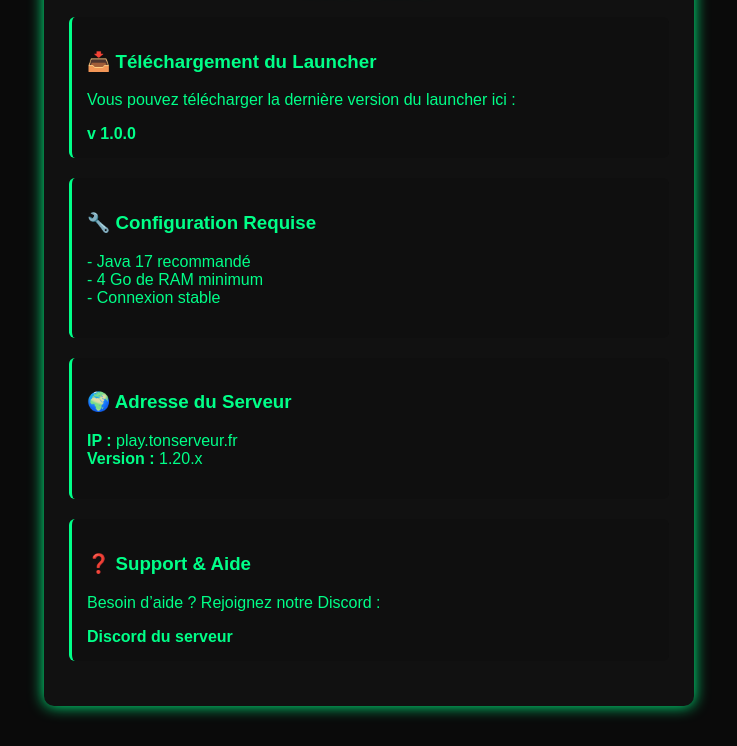
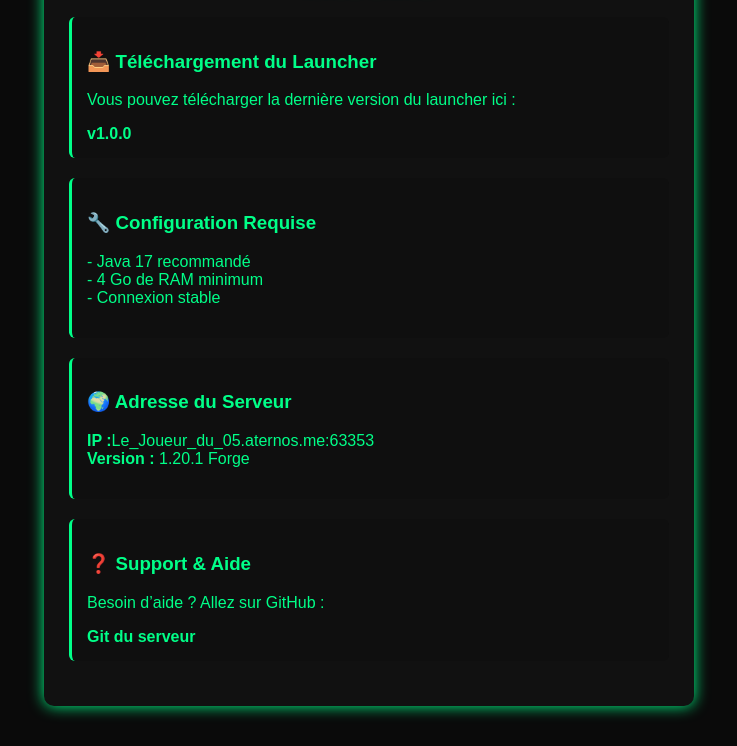
Before and after one commit to pcochet74-dotcom/MineCraft_Cracked_Launcher, a plain HTML site: page index.html in a window 1280 px wide. Shown: the part 176-922 px from the top of the page, without its empty margins (271-1008 px from the left). Drawn offline with Linux system fonts and the light colour scheme.

Commit message:
Modify download link and server details in index.html
Updated download link and server information.

```diff
--- a/index.html
+++ b/index.html
@@ -71,7 +71,7 @@
     <div class="info-block">
         <h3>📥 Téléchargement du Launcher</h3>
         <p>Vous pouvez télécharger la dernière version du launcher ici :</p>
-        <a href="#">v 1.0.0</a>
+        <a href="htt">v1.0.0</a>
     </div>
 
     <div class="info-block">
@@ -83,14 +83,14 @@
 
     <div class="info-block">
         <h3>🌍 Adresse du Serveur</h3>
-        <p><strong>IP :</strong> play.tonserveur.fr<br>
-           <strong>Version :</strong> 1.20.x</p>
+        <p><strong>IP :</strong>Le_Joueur_du_05.aternos.me:63353<br>
+           <strong>Version :</strong> 1.20.1 Forge</p>
     </div>
 
     <div class="info-block">
         <h3>❓ Support &amp; Aide</h3>
-        <p>Besoin d’aide ? Rejoignez notre Discord :</p>
-        <a href="#">Discord du serveur</a>
+        <p>Besoin d’aide ? Allez sur GitHub :</p>
+        <a href="https://github.com/pcochet74-dotcom/MineCraft_Cracked_Launcher/">Git du serveur</a>
     </div>
 </div>
 </body>
```
